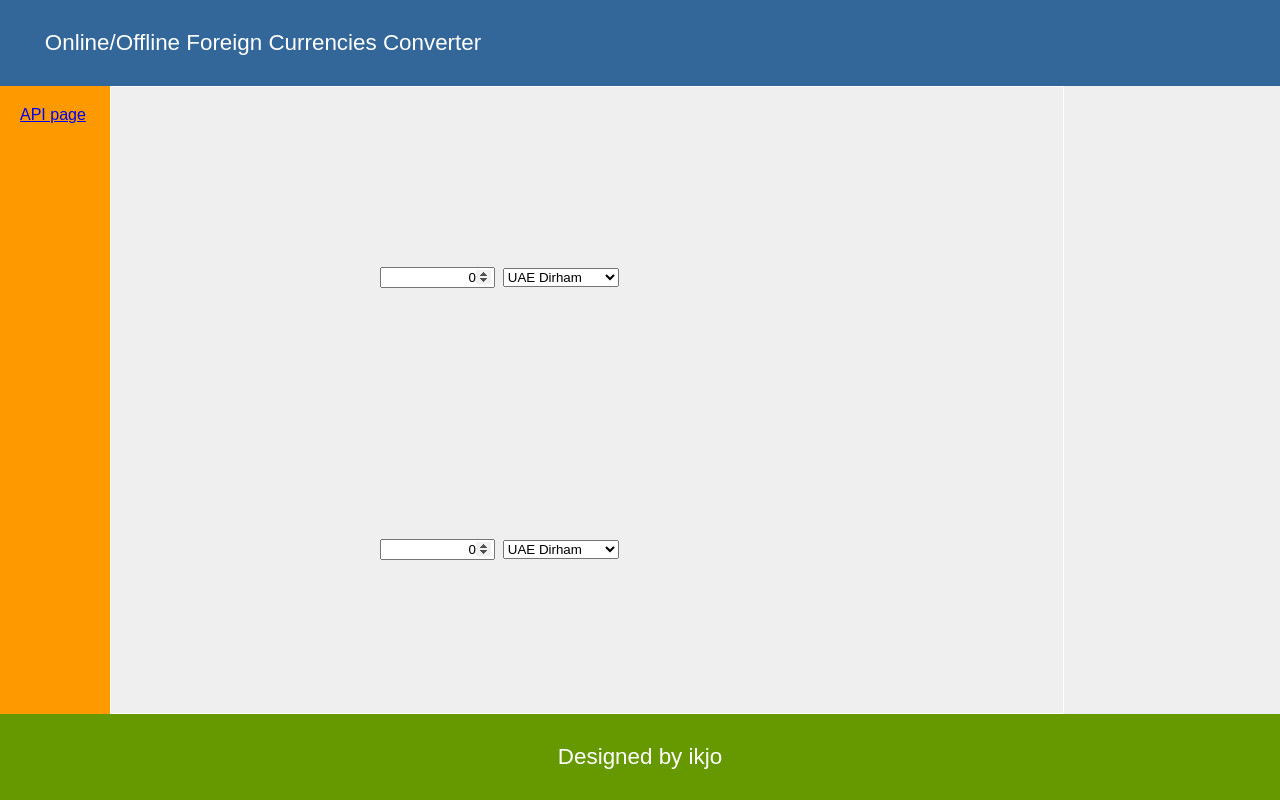
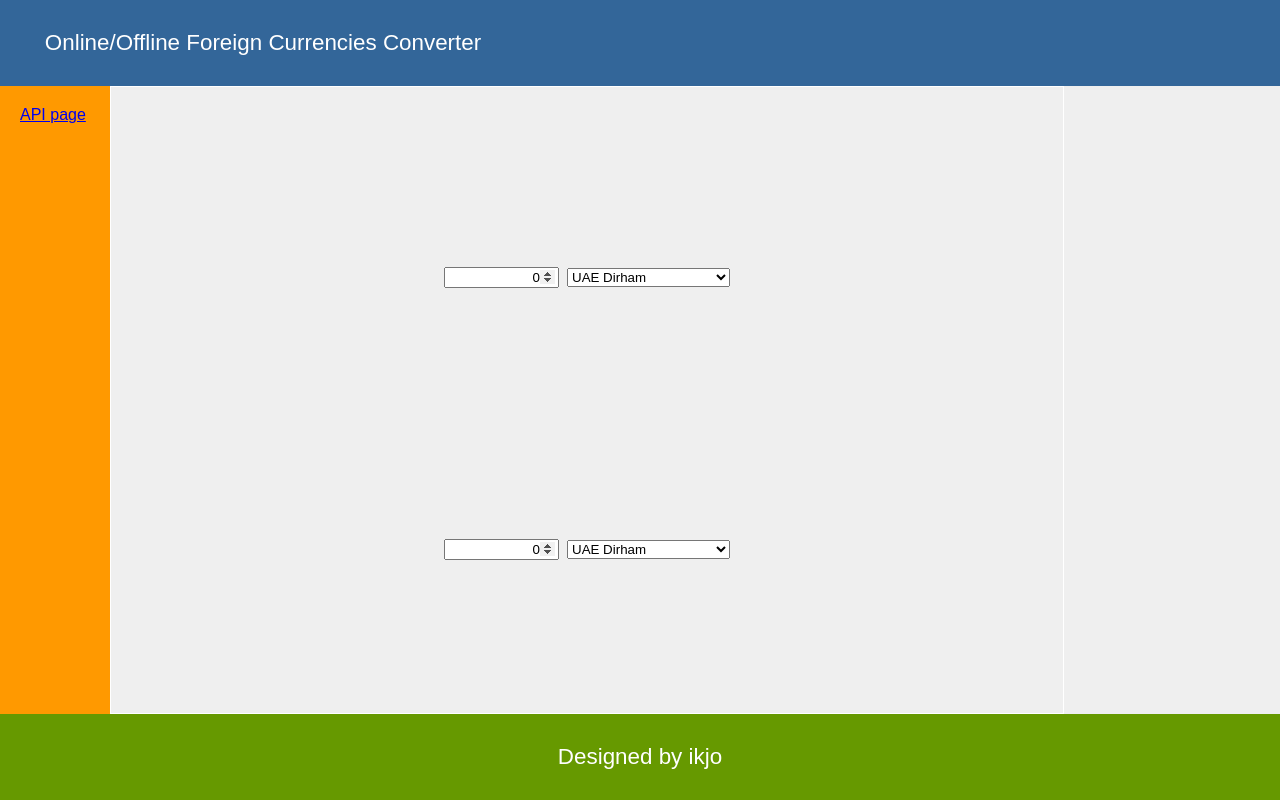
Before and after one commit to janus/swfx, a website: page docs/index.html in a window 1280 px wide. Shown: the top 800 px of the page. Drawn offline with Linux system fonts and the light colour scheme.

Commit message:
Fix select width

```diff
--- a/public/scss/styles.scss
+++ b/public/scss/styles.scss
@@ -100,18 +100,19 @@ main {
   margin-left: auto;
   margin-right: auto;
 }
+
+
 .left {
     width: 40%;
 }
 
 .left select {
-    width: 100%;
+    width: 12.2em;
 }
 
 input {
     text-align: right;
     width: 8em;
-
 }
 
 input[type=number]::-webkit-inner-spin-button,
@@ -120,8 +121,9 @@ input[type=number]::-webkit-outer-spin-button {
 }
 
 .right select {
-    width: 100%;
+    width: 12.2em;
 }
+
 .right {
     width: 40%;
 }
```
Also changed, not shown: docs/css/styles.css.
